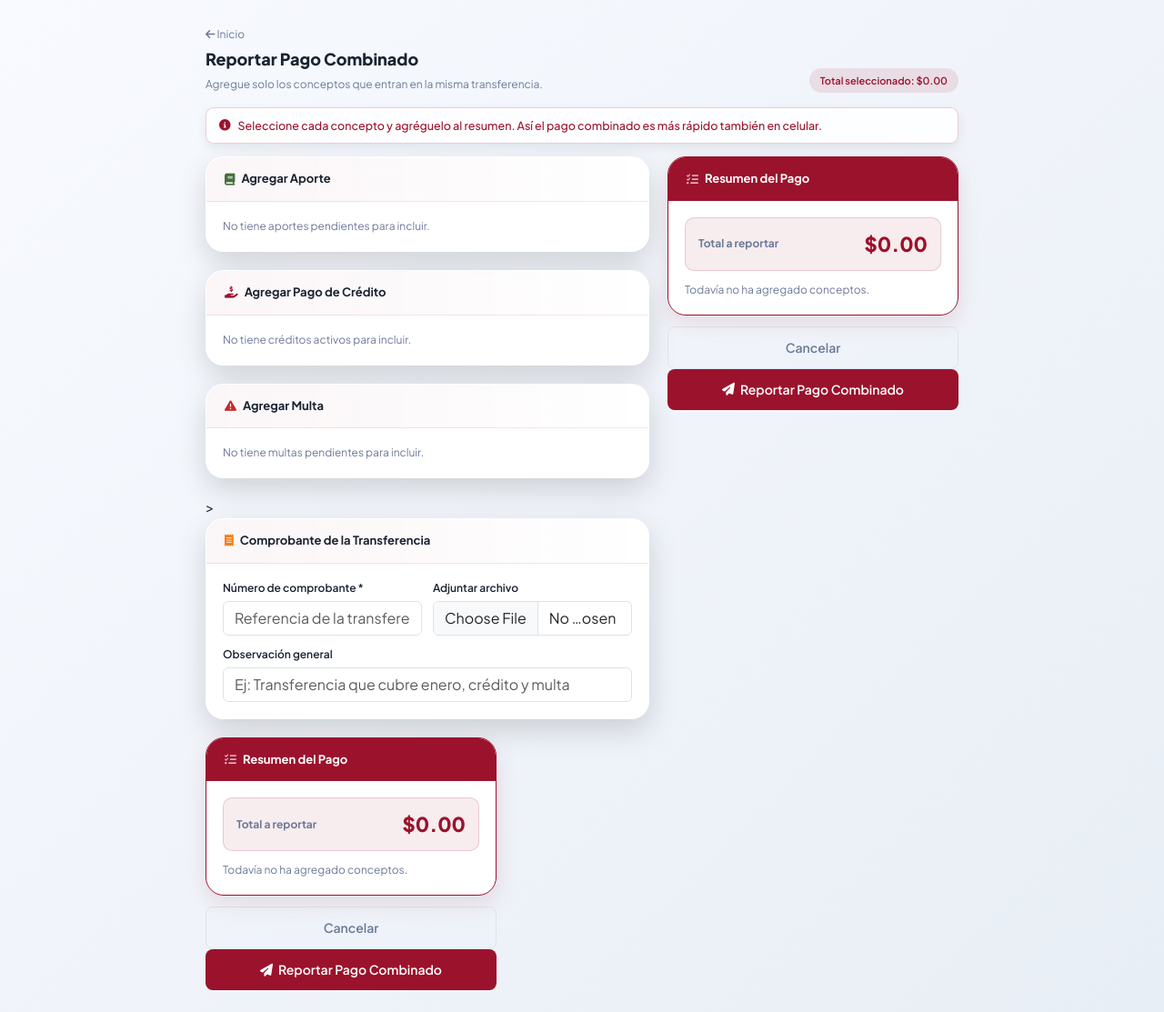
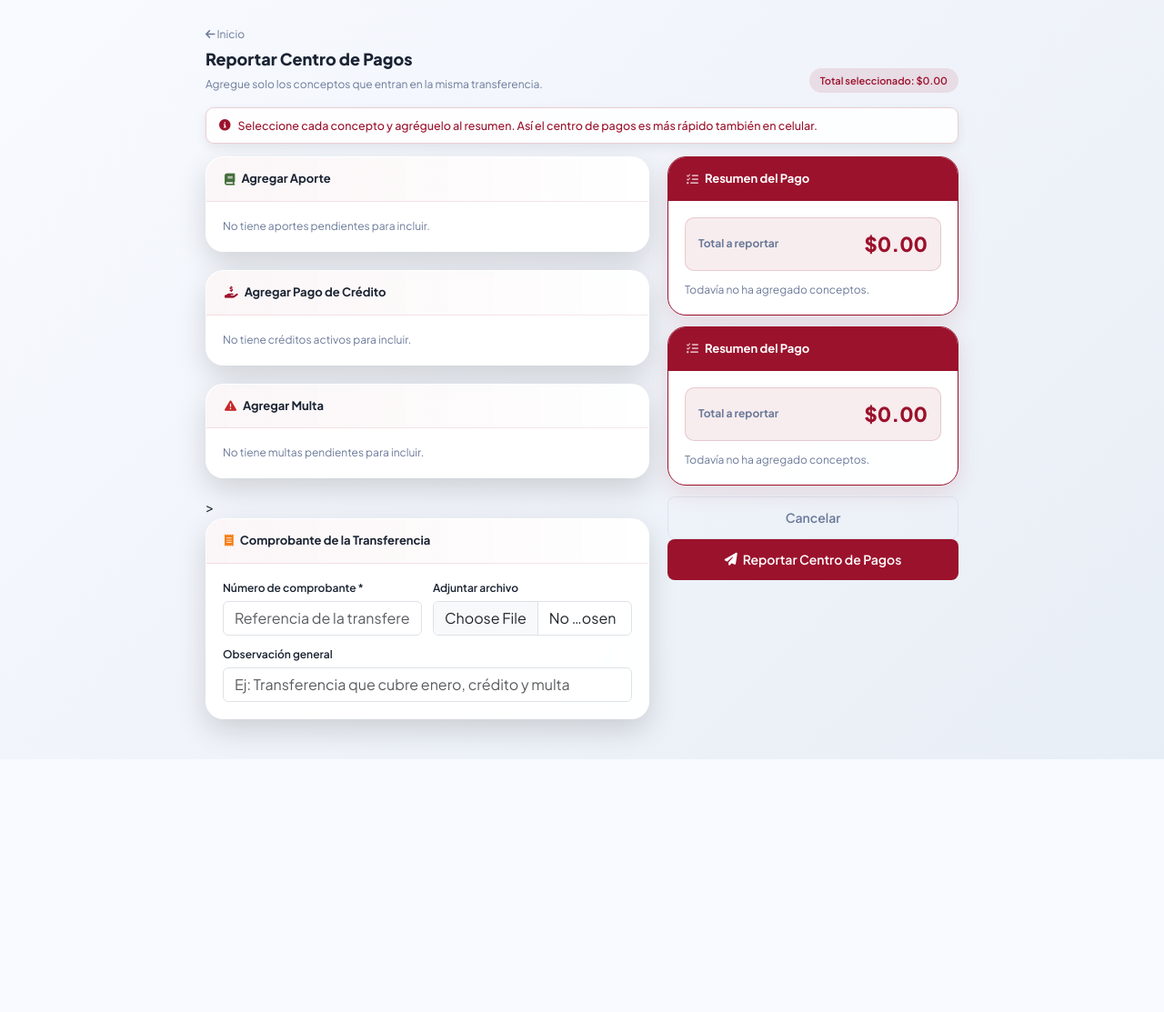
Before and after one commit to cacbailarines-tech/Coop_bailarines, a Django app: template templates/portal/pago_combinado.html in a window 1280 px wide. Shown: the whole page at 91% size. After the commit the page ends 835 px from the top, so only its background shows below. Run offline with Django 5.2, Linux system fonts and the light colour scheme; the template is opened without the code that fills it, so the values that code supplies are empty; some libraries are stand-ins or nearby versions.

Commit message:
fix(ui): limpiar bloque html duplicado en centro de pagos

```diff
--- a/templates/portal/pago_combinado.html
+++ b/templates/portal/pago_combinado.html
@@ -1,5 +1,5 @@
 {% extends 'portal/base.html' %}
-{% block title %}Pago Combinado - Portal Bailarines{% endblock %}
+{% block title %}Centro de Pagos - Portal Bailarines{% endblock %}
 {% block content %}
 <style>
 .pc-top{
@@ -173,14 +173,14 @@
 <div class="pc-top">
   <div>
     <a href="{% url 'portal_inicio' %}" style="color:var(--muted);text-decoration:none;font-size:12px;"><i class="fas fa-arrow-left"></i> Inicio</a>
-    <h1 style="font-size:18px;font-weight:800;margin-top:6px;">Reportar Pago Combinado</h1>
+    <h1 style="font-size:18px;font-weight:800;margin-top:6px;">Reportar Centro de Pagos</h1>
     <div style="font-size:12px;color:var(--muted);">Agregue solo los conceptos que entran en la misma transferencia.</div>
   </div>
   <div class="badge badge-primary pc-total-badge">Total seleccionado: <span id="total-seleccionado">$0.00</span></div>
 </div>
 
 <div class="alert alert-info">
-  <i class="fas fa-circle-info"></i> Seleccione cada concepto y agr&eacute;guelo al resumen. As&iacute; el pago combinado es m&aacute;s r&aacute;pido tambi&eacute;n en celular.
+  <i class="fas fa-circle-info"></i> Seleccione cada concepto y agr&eacute;guelo al resumen. As&iacute; el centro de pagos es m&aacute;s r&aacute;pido tambi&eacute;n en celular.
 </div>
 
 <form method="post" enctype="multipart/form-data" id="pago-combinado-form">
@@ -328,13 +328,7 @@
       <div id="seleccion-vacia" style="font-size:12px;color:var(--muted);">Todav&iacute;a no ha agregado conceptos.</div>
       <div id="seleccion-lista" style="display:none;"></div>
     </div>
-  </div
-<div class="pc-actions" style="flex-direction:column-reverse;">
-    <a href="{% url 'portal_inicio' %}" class="btn btn-outline" style="width:100%;justify-content:center;padding:12px;font-size:14px;">Cancelar</a>
-    <button type="submit" class="btn btn-primary" style="width:100%;justify-content:center;padding:12px;font-size:14px;"><i class="fas fa-paper-plane"></i> Reportar Pago Combinado</button>
-  </div>
-    </div>
-  </div>
+
     </div>
     <div class="pc-sidebar">
 <div class="pcard">
@@ -350,7 +344,7 @@
   </div
 <div class="pc-actions" style="flex-direction:column-reverse;">
     <a href="{% url 'portal_inicio' %}" class="btn btn-outline" style="width:100%;justify-content:center;padding:12px;font-size:14px;">Cancelar</a>
-    <button type="submit" class="btn btn-primary" style="width:100%;justify-content:center;padding:12px;font-size:14px;"><i class="fas fa-paper-plane"></i> Reportar Pago Combinado</button>
+    <button type="submit" class="btn btn-primary" style="width:100%;justify-content:center;padding:12px;font-size:14px;"><i class="fas fa-paper-plane"></i> Reportar Centro de Pagos</button>
   </div>
     </div>
   </div>
```
